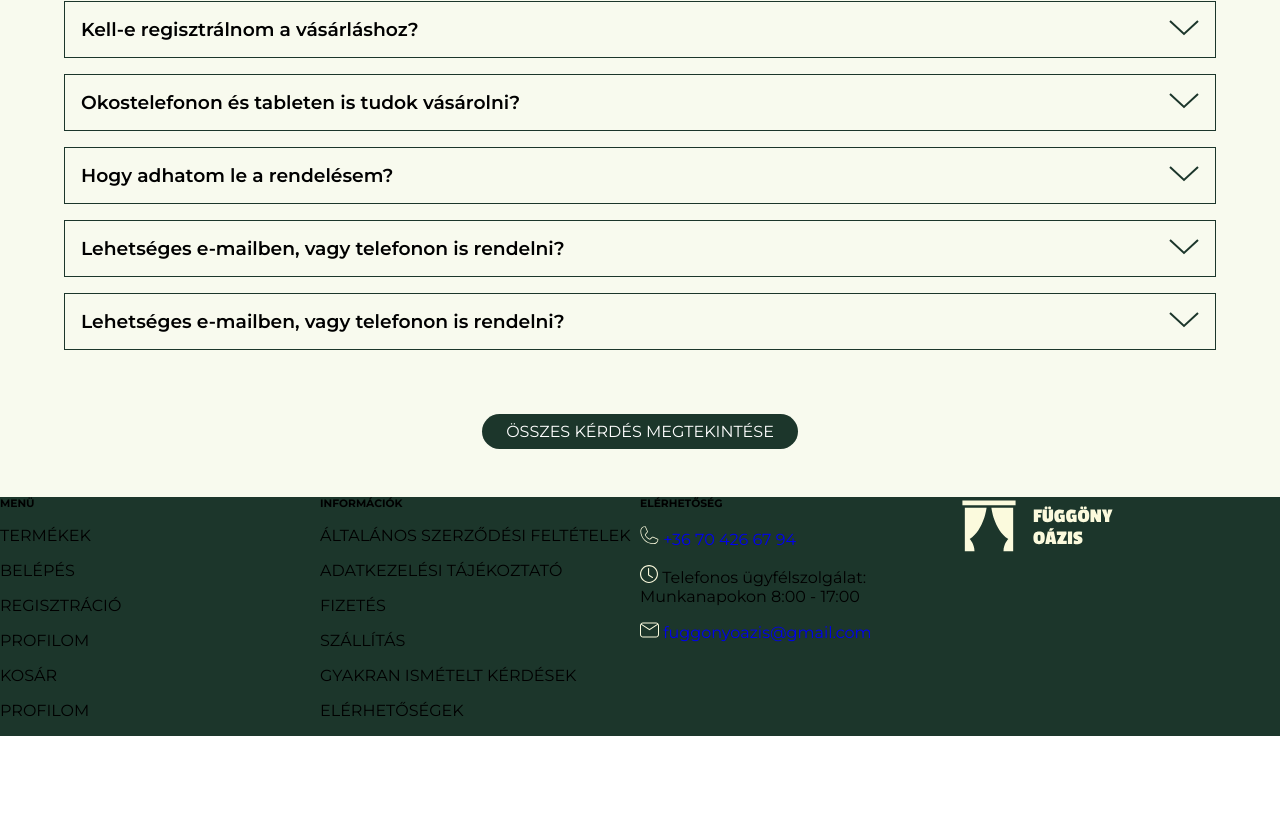
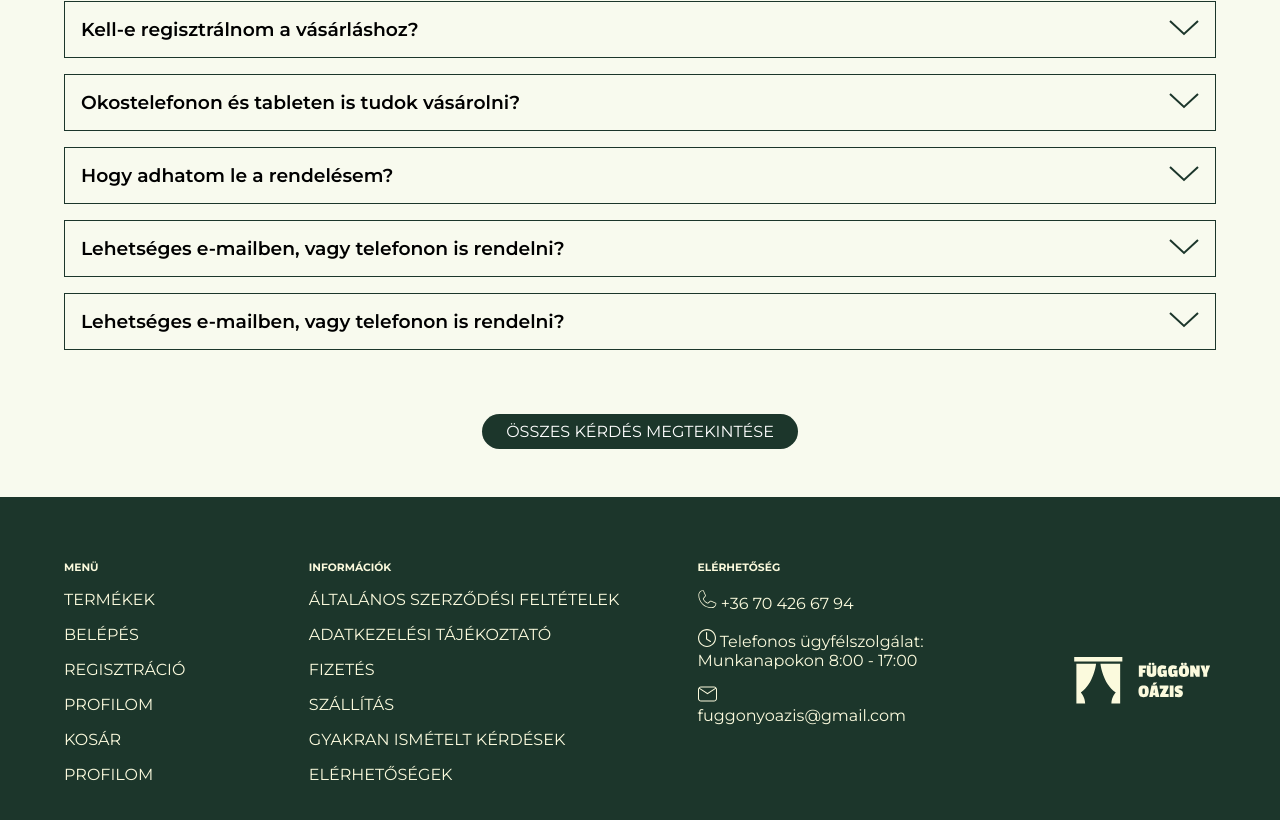
Before and after one commit to Karakrisz/OazisWebApp, a Nuxt app: page / in a window 1280 px wide. Shown: the part 2610-3430 px from the top of the page. Before the commit the page ends 3346 px from the top, so only its background shows below. Built offline with nearby package versions, Linux system fonts and the light colour scheme.

Commit message:
upDate
front end

```diff
--- a/assets/css/app.css
+++ b/assets/css/app.css
@@ -492,6 +492,26 @@ ul {
 /********************  FAQ formating end **********************/
 
 /********************  Footer formating start **********************/
+.footer-content {
+  padding: 4em;
+}
+
+.footer-content__img-content {
+  align-items: center;
+  justify-content: end;
+}
+
+.footer-content__img-content__img {
+  width: 50%;
+}
+
+.footer-content__link-box--one-formating {
+  margin-left: -15%;
+}
+
+.footer-content__link-box--two-formating {
+  padding-left: 20%;
+}
 
 /********************  Footer formating end **********************/
 
--- a/components/AppFooter.vue
+++ b/components/AppFooter.vue
@@ -4,73 +4,78 @@
   <footer>
     <div class="footer-content grid-4">
       <div class="footer-content__link-box">
-        <h6 class="footer-content__link-box__h6">MENÜ</h6>
+        <h6 class="footer-content__link-box__h6 text-color">MENÜ</h6>
         <p class="footer-content__link-box__p">
-          <NuxtLink class="footer-content__link-box__NuxtLink"
+          <NuxtLink class="footer-content__link-box__NuxtLink text-color"
             >TERMÉKEK</NuxtLink
           >
         </p>
         <p class="footer-content__link-box__p">
-          <NuxtLink class="footer-content__link-box__NuxtLink"
+          <NuxtLink class="footer-content__link-box__NuxtLink text-color"
             >BELÉPÉS</NuxtLink
           >
         </p>
         <p class="footer-content__link-box__p">
-          <NuxtLink class="footer-content__link-box__NuxtLink"
+          <NuxtLink class="footer-content__link-box__NuxtLink text-color"
             >REGISZTRÁCIÓ</NuxtLink
           >
         </p>
         <p class="footer-content__link-box__p">
-          <NuxtLink class="footer-content__link-box__NuxtLink"
+          <NuxtLink class="footer-content__link-box__NuxtLink text-color"
             >PROFILOM</NuxtLink
           >
         </p>
         <p class="footer-content__link-box__p">
-          <NuxtLink class="footer-content__link-box__NuxtLink">KOSÁR</NuxtLink>
+          <NuxtLink class="footer-content__link-box__NuxtLink text-color"
+            >KOSÁR</NuxtLink
+          >
         </p>
         <p class="footer-content__link-box__p">
-          <NuxtLink class="footer-content__link-box__NuxtLink"
+          <NuxtLink class="footer-content__link-box__NuxtLink text-color"
             >PROFILOM</NuxtLink
           >
         </p>
       </div>
-      <div class="footer-content__link-box">
-        <h6 class="footer-content__link-box__h6">INFORMÁCIÓK</h6>
+      <div class="footer-content__link-box footer-content__link-box--one-formating">
+        <h6 class="footer-content__link-box__h6 text-color">INFORMÁCIÓK</h6>
         <p class="footer-content__link-box__p">
-          <NuxtLink class="footer-content__link-box__NuxtLink"
+          <NuxtLink class="footer-content__link-box__NuxtLink text-color"
             >ÁLTALÁNOS SZERZŐDÉSI FELTÉTELEK</NuxtLink
           >
         </p>
         <p class="footer-content__link-box__p">
-          <NuxtLink class="footer-content__link-box__NuxtLink"
+          <NuxtLink class="footer-content__link-box__NuxtLink text-color"
             >ADATKEZELÉSI TÁJÉKOZTATÓ</NuxtLink
           >
         </p>
         <p class="footer-content__link-box__p">
-          <NuxtLink class="footer-content__link-box__NuxtLink"
+          <NuxtLink class="footer-content__link-box__NuxtLink text-color"
             >FIZETÉS</NuxtLink
           >
         </p>
         <p class="footer-content__link-box__p">
-          <NuxtLink class="footer-content__link-box__NuxtLink"
+          <NuxtLink class="footer-content__link-box__NuxtLink text-color"
             >SZÁLLÍTÁS</NuxtLink
           >
         </p>
         <p class="footer-content__link-box__p">
-          <NuxtLink class="footer-content__link-box__NuxtLink"
+          <NuxtLink class="footer-content__link-box__NuxtLink text-color"
             >GYAKRAN ISMÉTELT KÉRDÉSEK</NuxtLink
           >
         </p>
         <p class="footer-content__link-box__p">
-          <NuxtLink class="footer-content__link-box__NuxtLink"
+          <NuxtLink class="footer-content__link-box__NuxtLink text-color"
             >ELÉRHETŐSÉGEK</NuxtLink
           >
         </p>
       </div>
-      <div class="footer-content__link-box">
-        <h6 class="footer-content__link-box__h6">ELÉRHETŐSÉG</h6>
+      <div class="footer-content__link-box footer-content__link-box--two-formating">
+        <h6 class="footer-content__link-box__h6 text-color">ELÉRHETŐSÉG</h6>
         <p class="footer-content__link-box__p">
-          <a href="tel:+36704266794" class="footer-content__link-box__link">
+          <a
+            href="tel:+36704266794"
+            class="footer-content__link-box__link text-color"
+          >
             <NuxtImg
               class="footer-content__link-box__link__img"
               src="/img/footer/mobile.svg"
@@ -79,7 +84,7 @@
             +36 70 426 67 94</a
           >
         </p>
-        <p class="footer-content__link-box__p">
+        <p class="footer-content__link-box__p text-color">
           <NuxtImg
             class="footer-content__link-box__link__img"
             src="/img/footer/time.svg"
@@ -90,7 +95,7 @@
         <p class="footer-content__link-box__p">
           <a
             href="mailto:fuggonyoazis@gmail.com"
-            class="footer-content__link-box__link"
+            class="footer-content__link-box__link text-color"
           >
             <NuxtImg
               class="footer-content__link-box__link__img"
@@ -101,7 +106,7 @@
           >
         </p>
       </div>
-      <div class="footer-content__img-content">
+      <div class="footer-content__img-content d-flex">
         <NuxtImg
           class="footer-content__img-content__img"
           src="img/header/logo.svg"
```
